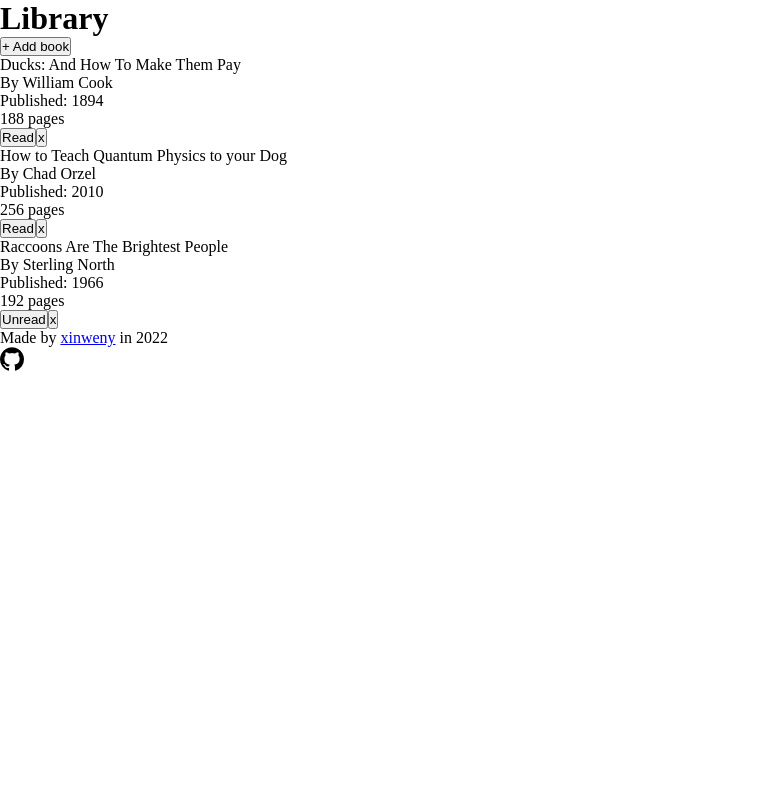
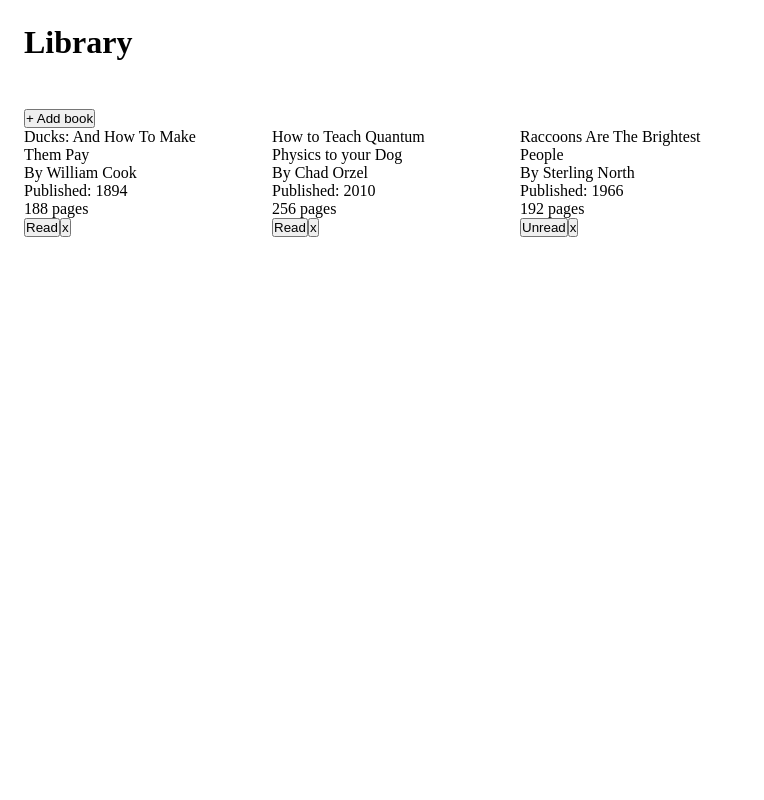
Before and after one commit to xinweny/library, a plain HTML site: page index.html in a window 1280 px wide. Shown: the top 800 px of the page, without its empty margins (0-764 px from the left). Drawn offline with Linux system fonts and the light colour scheme.

Commit message:
Add styling

```diff
--- a/style.css
+++ b/style.css
@@ -2,3 +2,29 @@
   margin: 0;
   padding: 0;
 }
+
+body {
+  width: 100vw;
+  height: 100vh;
+}
+
+.header {
+  padding: 24px;
+}
+
+.content {
+  height: 100%;
+  padding: 24px;
+}
+
+.card-container {
+  display: flex;
+  align-items: flex-start;
+  flex-wrap: wrap;
+  gap: 48px;
+}
+
+.book-card {
+  width: 200px;
+  height: 200px;
+}
```
